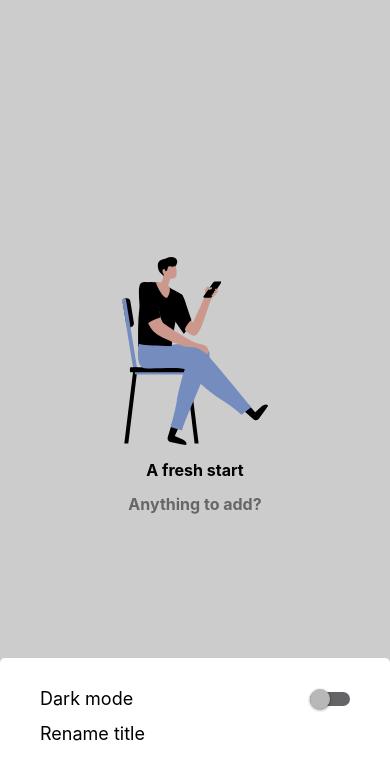
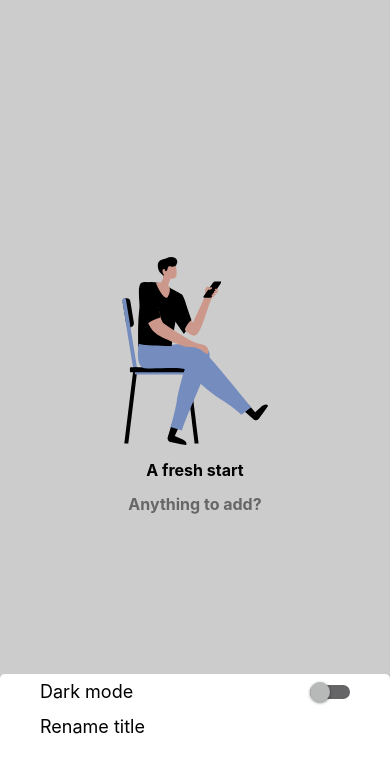
Before and after one commit to eduardolagoeiro/google-task-clone, a React Native app: screen / in a window 390 px wide. Both pictures are taken after a click on the element 360 px from the left and 812 px from the top of the page. Shown: the top 780 px of the page. Built offline with nearby package versions, Linux system fonts and the light colour scheme.

Commit message:
refactor bulletmenuitem

```diff
--- /dev/null
+++ b/src/features/task/components/BulletMenuItem.tsx
@@ -0,0 +1,24 @@
+import React, { useContext } from 'react';
+import { Text, TouchableHighlight } from 'react-native';
+import ThemeContext from '../../theme/state/theme.context';
+import TaskContext from '../state/task.context';
+
+export default function BulletMenuItem(props: {
+  children: JSX.Element;
+  onPress: () => void;
+}) {
+  const { state: themeState } = useContext(ThemeContext);
+  return (
+    <TouchableHighlight
+      style={{
+        paddingHorizontal: 40,
+        justifyContent: 'center',
+        paddingVertical: 7,
+      }}
+      underlayColor={themeState.theme.highlightGrayUnderlay}
+      onPress={props.onPress}
+    >
+      {props.children}
+    </TouchableHighlight>
+  );
+}
--- a/src/features/task/components/DoneTaskView.tsx
+++ b/src/features/task/components/DoneTaskView.tsx
@@ -33,7 +33,7 @@ export default function DoneTaskView(props: { onOpen: () => void }) {
   return (
     <>
       <TouchableHighlight
-        underlayColor={NamedColors.Gray050}
+        underlayColor={themeState.theme.highlightGrayUnderlay}
         onPress={() => {
           LayoutAnimation.configureNext(LayoutAnimation.Presets.easeInEaseOut);
           setListIsOpen(!listIsOpen);
--- a/src/features/task/components/TaskFooter.tsx
+++ b/src/features/task/components/TaskFooter.tsx
@@ -14,12 +14,21 @@ import MenuBurger from '../../icons/components/MenuBurger';
 import { NamedColors } from '../../theme/Colors';
 import ThemeContext from '../../theme/state/theme.context';
 import TaskContext from '../state/task.context';
+import BulletMenuItem from './BulletMenuItem';
 
 export default function TaskFooter() {
   const { state, dispatch } = useContext(TaskContext);
   const { state: themeState, dispatch: themeDispatch } = useContext(
     ThemeContext
   );
+  function changeThemMode() {
+    themeDispatch({
+      type: 'SET_THEME_MODE',
+      payload: {
+        mode: themeState.mode === 'light' ? 'dark' : 'light',
+      },
+    });
+  }
   return (
     <>
       <SimpleModal
@@ -31,13 +40,12 @@ export default function TaskFooter() {
         <View
           style={{
             backgroundColor: themeState.theme.backgroundColor,
-            paddingTop: 30,
             paddingBottom: 100,
-            paddingHorizontal: 40,
             borderTopStartRadius: 5,
             borderTopEndRadius: 5,
           }}
         >
+          <BulletMenuItem onPress={changeThemMode}>
             <View
               style={{
                 alignItems: 'center',
@@ -59,18 +67,12 @@ export default function TaskFooter() {
                     : NamedColors.Gray100
                 }
                 ios_backgroundColor={NamedColors.Gray500}
-              onValueChange={() =>
-                themeDispatch({
-                  type: 'SET_THEME_MODE',
-                  payload: {
-                    mode: themeState.mode === 'light' ? 'dark' : 'light',
-                  },
-                })
-              }
+                onValueChange={changeThemMode}
                 value={themeState.mode === 'dark'}
               />
             </View>
-          <TouchableOpacity
+          </BulletMenuItem>
+          <BulletMenuItem
             onPress={() => {
               dispatch({ type: 'CLOSE_BULLET_MENU' });
               dispatch({ type: 'OPEN_RENAME_TITLE' });
@@ -80,12 +82,11 @@ export default function TaskFooter() {
               style={{
                 color: themeState.theme.text,
                 fontSize: 18,
-                marginTop: 14,
               }}
             >
               Rename title
             </Text>
-          </TouchableOpacity>
+          </BulletMenuItem>
         </View>
       </SimpleModal>
       <View
--- a/src/features/task/components/TaskItem.tsx
+++ b/src/features/task/components/TaskItem.tsx
@@ -36,7 +36,10 @@ function TaskItem(props: TaskItemProps) {
     }
   }, [doneEffect]);
   return (
-    <TouchableHighlight underlayColor={NamedColors.Gray050} onPress={() => {}}>
+    <TouchableHighlight
+      underlayColor={themeState.theme.highlightGrayUnderlay}
+      onPress={() => {}}
+    >
       <View style={styles.wrapper}>
         {!props.task.done ? (
           <TouchableWithoutFeedback
--- a/src/features/theme/state/theme.reducer.ts
+++ b/src/features/theme/state/theme.reducer.ts
@@ -1,3 +1,5 @@
+import { NamedColors } from '../Colors';
+
 const themes: Record<ThemeMode, Theme> = {
   light: {
     backgroundColor: '#FFFFFF',
@@ -8,6 +10,7 @@ const themes: Record<ThemeMode, Theme> = {
     primaryAccent: '#93AFEF',
     disabled: '#B7B7B7',
     text: '#000000',
+    highlightGrayUnderlay: NamedColors.Gray050,
   },
   dark: {
     backgroundColor: '#212121',
@@ -18,6 +21,7 @@ const themes: Record<ThemeMode, Theme> = {
     primaryAccent: '#0E3E81',
     disabled: '#B7B7B7',
     text: '#FFFFFF',
+    highlightGrayUnderlay: NamedColors.Gray500,
   },
 };
 
--- a/src/types/Theme.d.ts
+++ b/src/types/Theme.d.ts
@@ -7,6 +7,7 @@ interface Theme {
   primaryAccent: string;
   disabled: string;
   text: string;
+  highlightGrayUnderlay: string;
 }
 
 type ThemeReducerActionType = 'SET_THEME_MODE';
```
Lines whose indentation alone changed are shown as unchanged.
